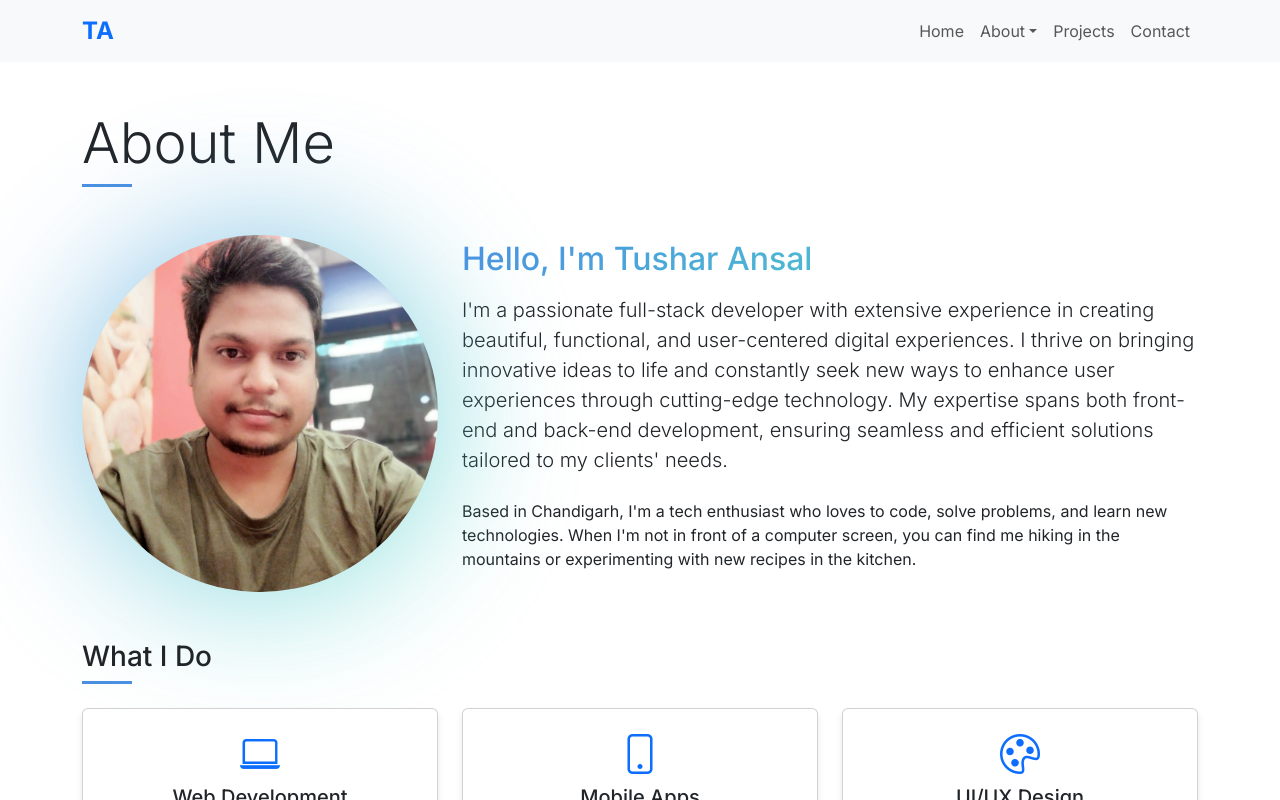
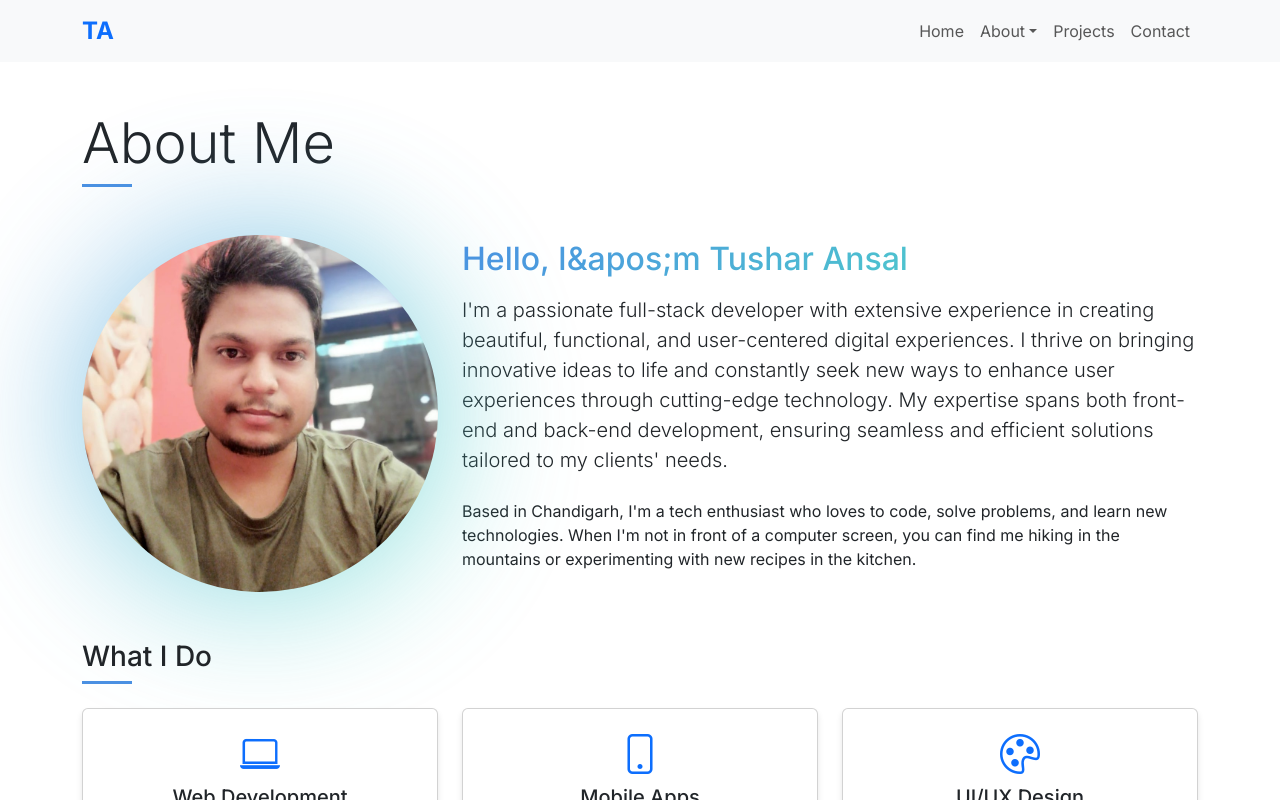
Before and after one commit to tusharansal23/Tushar-Ansal-Portfolio, a Next.js app: page /about in a window 1280 px wide. Shown: the top 800 px of the page. Built offline with nearby package versions, Linux system fonts and the light colour scheme.

Commit message:
vercel changes

```diff
--- a/src/app/about/page.tsx
+++ b/src/app/about/page.tsx
@@ -30,22 +30,22 @@ export default function About() {
         <div className="col-lg-8">
         <h2 className="mb-3 text-gradient">
           <TypeAnimation
-            sequence={["Hello, I'm Tushar Ansal", 1500]} // 1500ms pause after typing
+            sequence={["Hello, I&apos;m Tushar Ansal", 1500]} // 1500ms pause after typing
             speed={50} // Typing speed
             wrapper="span"
-            repeat={Infinity} // Set to `0` or `false` if you don't want it to loop
+            repeat={Infinity} // Set to `0` or `false` if you don&apos;t want it to loop
           />
         </h2>
           <p className="lead mb-4">
-          I'm a passionate full-stack developer with extensive experience in creating beautiful,
+          I&apos;m a passionate full-stack developer with extensive experience in creating beautiful,
           functional, and user-centered digital experiences. I thrive on bringing innovative ideas
           to life and constantly seek new ways to enhance user experiences through cutting-edge technology.
           My expertise spans both front-end and back-end development, ensuring seamless and efficient
-          solutions tailored to my clients' needs.
+          solutions tailored to my clients&apos; needs.
           </p>
           <p>
-            Based in Chandigarh, I'm a tech enthusiast who loves to code, solve problems, and learn
-            new technologies. When I'm not in front of a computer screen, you can find me hiking in
+            Based in Chandigarh, I&apos;m a tech enthusiast who loves to code, solve problems, and learn
+            new technologies. When I&apos;m not in front of a computer screen, you can find me hiking in
             the mountains or experimenting with new recipes in the kitchen.
           </p>
         </div>
--- a/src/app/components/footer.tsx
+++ b/src/app/components/footer.tsx
@@ -1,5 +1,4 @@
 "use client"
-import Image from "../../images/logo192.png"
 import Link from "next/link"
 
 export function Footer() {
--- a/src/app/home/page.tsx
+++ b/src/app/home/page.tsx
@@ -8,7 +8,7 @@ export default function Home() {
         <div className="row align-items-center">
           <div className="col-md-6">
             <h1 className="display-4 fw-bold mb-4 text-gradient">Welcome to My Portfolio</h1>
-            <p className="lead mb-4">I'm a passionate web developer creating beautiful and functional websites.</p>
+            <p className="lead mb-4">I&apos;m a passionate web developer creating beautiful and functional websites.</p>
             <div className="d-flex gap-3 flex-wrap">
               <Link href="/about" className="btn btn-primary btn-lg">
                 About Me
--- a/src/app/projects/page.tsx
+++ b/src/app/projects/page.tsx
@@ -1,5 +1,4 @@
 "use client"
-import Image from "next/image"
 import Link from "next/link"
 
 const projects = [
```
